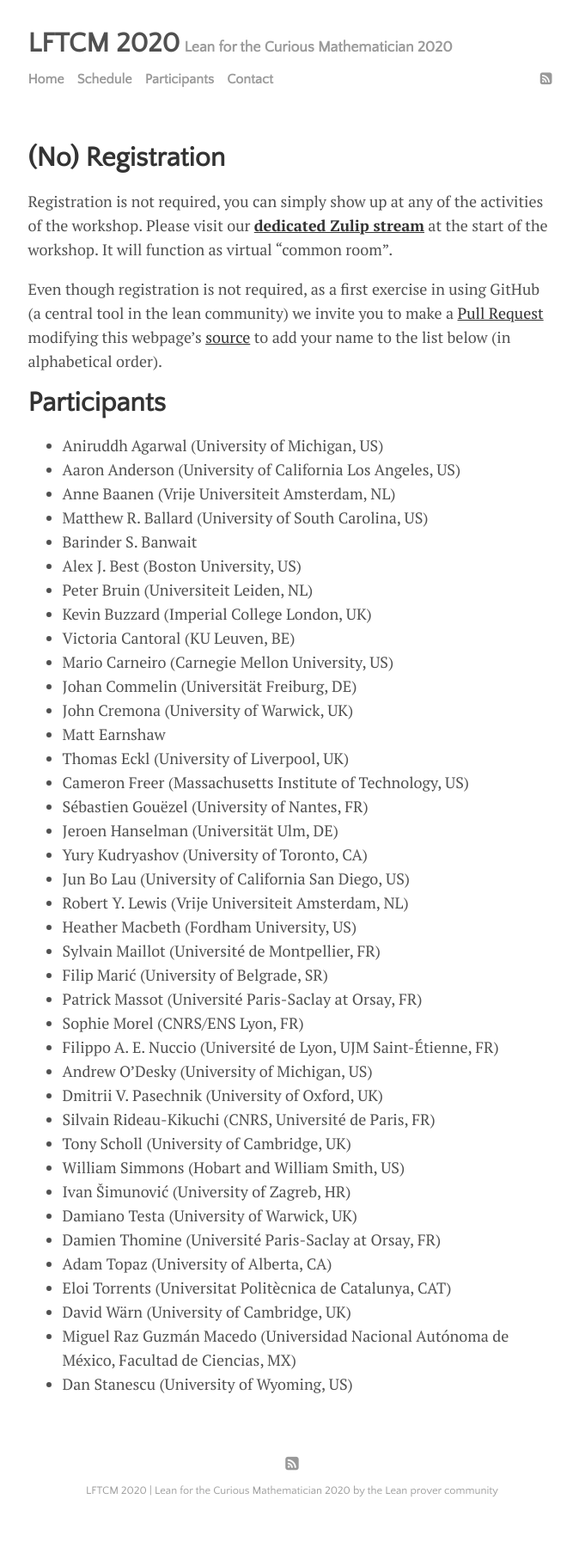
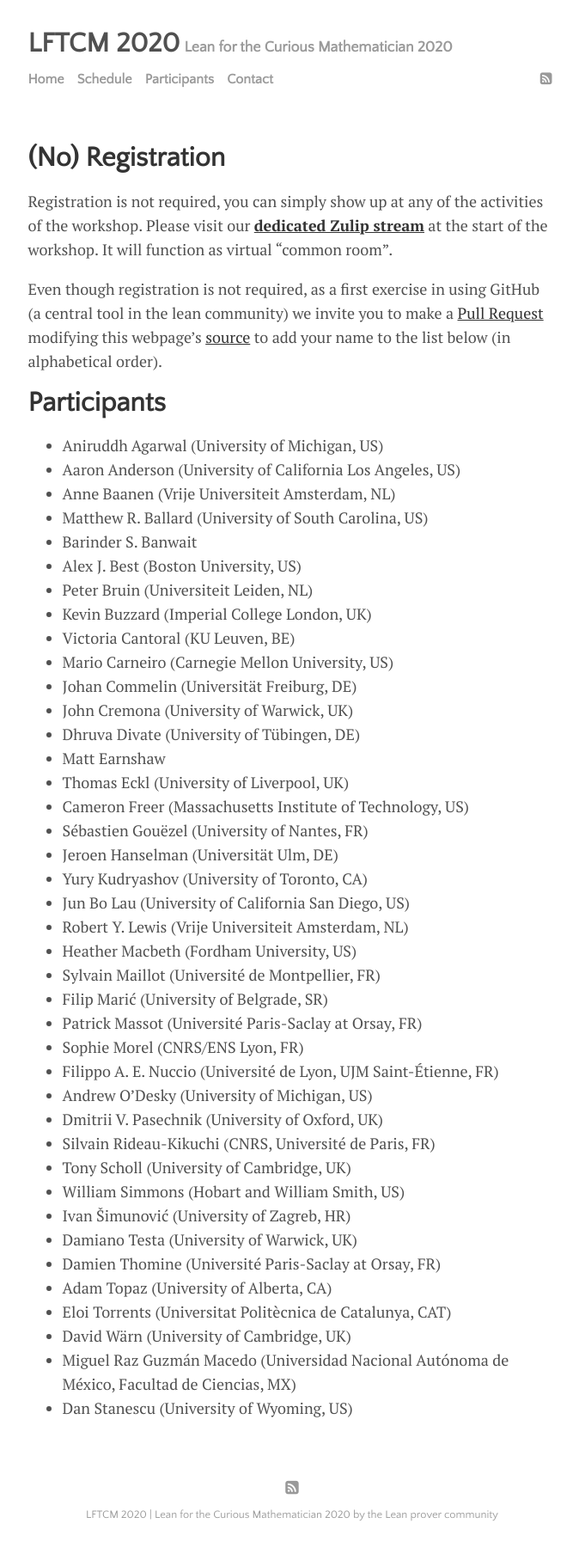
Before and after one commit to leanprover-community/lftcm2020, a Jekyll site: the page built from docs/participants.md, in a window 1280 px wide. Shown: the whole page at 86% size, without its empty margins (300-974 px from the left). Built offline with Jekyll 4.4.1, drawn with Linux system fonts in a browser that asks for light colours; before the commit the page ends 1780 px from its top, so only the background shows below that.

Commit message:
Added my name in the correct place

```diff
--- a/docs/participants.md
+++ b/docs/participants.md
@@ -36,6 +36,7 @@
 * Mario Carneiro (Carnegie Mellon University, US)
 * Johan Commelin (Universität Freiburg, DE)
 * John Cremona (University of Warwick, UK)
+* Dhruva Divate (University of Tübingen, DE)
 * Matt Earnshaw
 * Thomas Eckl (University of Liverpool, UK)
 * Cameron Freer (Massachusetts Institute of Technology, US)
```
